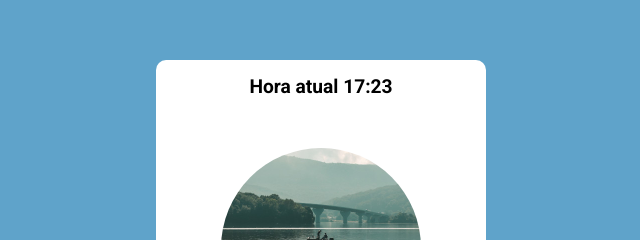
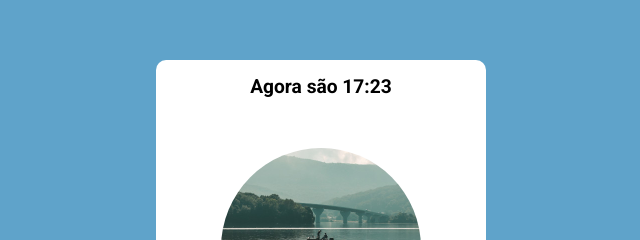
Before and after one commit to Ericodesenvolvedor/horaAtual, a plain HTML site: page index.html in a window 1280 px wide. Shown: the part 160-400 px from the top of the page, 327-967 px from the left. Drawn offline with Linux system fonts and the light colour scheme.

Commit message:
Refatorando código, adicionado função setInterval

```diff
--- /dev/null
+++ b/assets/js/script.js
@@ -0,0 +1,31 @@
+// PEGANDO ELEMENTOS NO HTML
+const msg = window.document.getElementById ('msg')
+const foto = window.document.getElementById ('foto')
+const msgBottom = window.document.getElementById ('msgBottom')
+
+// FUNÇÃO PARA DEIXAR O RELÓGIO NO AUTOMATICO SEM PRECISAR RECARREGAR PÁGINA
+const relogio = setInterval(function time() {
+    let pegarhora = new Date()
+    let hora = pegarhora.getHours()
+    let minutos = pegarhora.getMinutes()
+
+    // CONFIGURAÇÃO PARA COLOCAR O NÚMERO '0' NA FRENTE QUANDO FOR < 10
+    msg.innerText = `Agora são ${String(hora).padStart(2, '0')}:${String(minutos).padStart(2, '0')}`
+
+    //TROCA DE IMAGENS CONFORME O HORÁRIO FORNECIDADO
+    if (hora >= 6 && hora < 12) {
+        foto.src = 'assets/imagens/dia.jpg'
+        msgBottom.innerText = 'Status: dia'
+    }
+
+    else if (hora < 18) {
+        foto.src = 'assets/imagens/tarde.jpg'
+        msgBottom.innerText = 'Status: tarde'
+    }
+
+    else if (hora >= 18) {
+        foto.src = 'assets/imagens/noite.jpg'
+        msgBottom.innerText = 'Status: noite'
+        document.body.style.background = '#011934'
+    }
+})
--- a/index.html
+++ b/index.html
@@ -5,28 +5,26 @@
     <meta name="viewport" content="width=device-width, initial-scale=1.0">
     <title>Que horas são?</title>
 
-    <link rel="stylesheet" href="style.css">
+    <link rel="stylesheet" href="assets/css/style.css">
 </head>
-<body onload="reflesh()">
+<body>
 
     <section>
-
         <div id="msg">
             aqui vai a mensagem
         </div>
 
         <div id="img">
-            <img id="foto" src="imagens/dia.jpg" alt="Fotos representativas de acordo com o horario do dia">
+            <img id="foto" src="assets/imagens/dia.jpg" alt="Fotos representativas de acordo com o horario do dia">
         </div>
 
         <div id="msgBottom">status</div>
-
     </section>
 
     <footer>
         &copy; Desenvolvido by Ericodesenvolvedor
     </footer>
 
-    <script src="script.js"></script>
+    <script src="assets/js/script.js"></script>
 </body>
 </html>
--- a/script.js
+++ /dev/null
@@ -1,39 +0,0 @@
-function reflesh() {
-
-    var msg = window.document.getElementById ('msg')
-    var foto = window.document.getElementById ('foto')
-    var msgBottom = window.document.getElementById ('msgBottom')
-
-    var pegarhora = new Date()
-    var hora = pegarhora.getHours()
-    var minutos = pegarhora.getMinutes()
-
-    //configuração para solucionar o problema de minutos '14:5' para deixar com o zero na frente '14:05'.
-
-    if (minutos < 10) {
-        msg.innerText = ('Hora atual ' + hora + ':' + '0' + minutos)
-    }
-
-    else {
-        msg.innerText = ('Hora atual ' + hora + ':' + minutos)
-    }
-
-    //troca de imagens conforme horario
-
-    if (hora >= 6 && hora < 12) {
-        foto.src = 'imagens/dia.jpg'
-        msgBottom.innerText = 'Status: dia'
-    }
-
-    else if (hora < 18) {
-        foto.src = 'imagens/tarde.jpg'
-        msgBottom.innerText = 'Status: tarde'
-    }
-
-    else if (hora >= 18) {
-        foto.src = 'imagens/noite.jpg'
-        msgBottom.innerText = 'Status: noite'
-        document.body.style.background = '#011934'
-    }
-
-}
```
Also changed, not shown: assets/css/style.css (renamed from style.css), assets/imagens/dia.jpg (renamed from imagens/dia.jpg), assets/imagens/noite.jpg (renamed from imagens/noite.jpg), assets/imagens/tarde.jpg (renamed from imagens/tarde.jpg).
